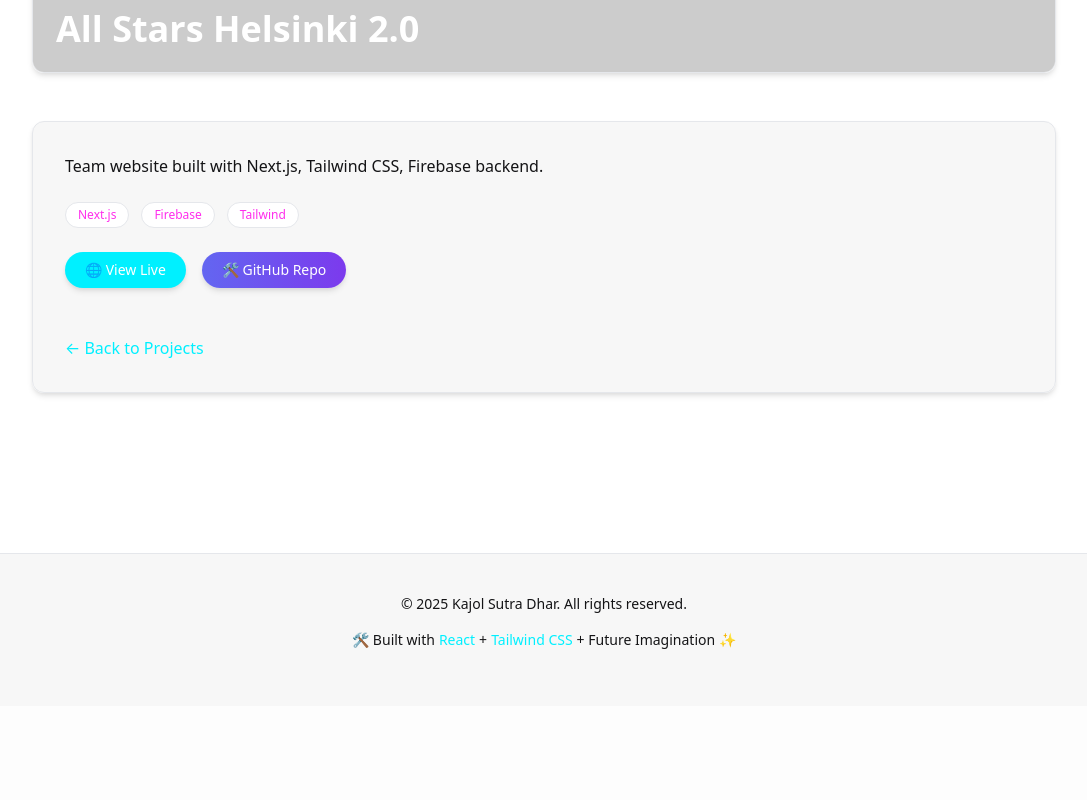
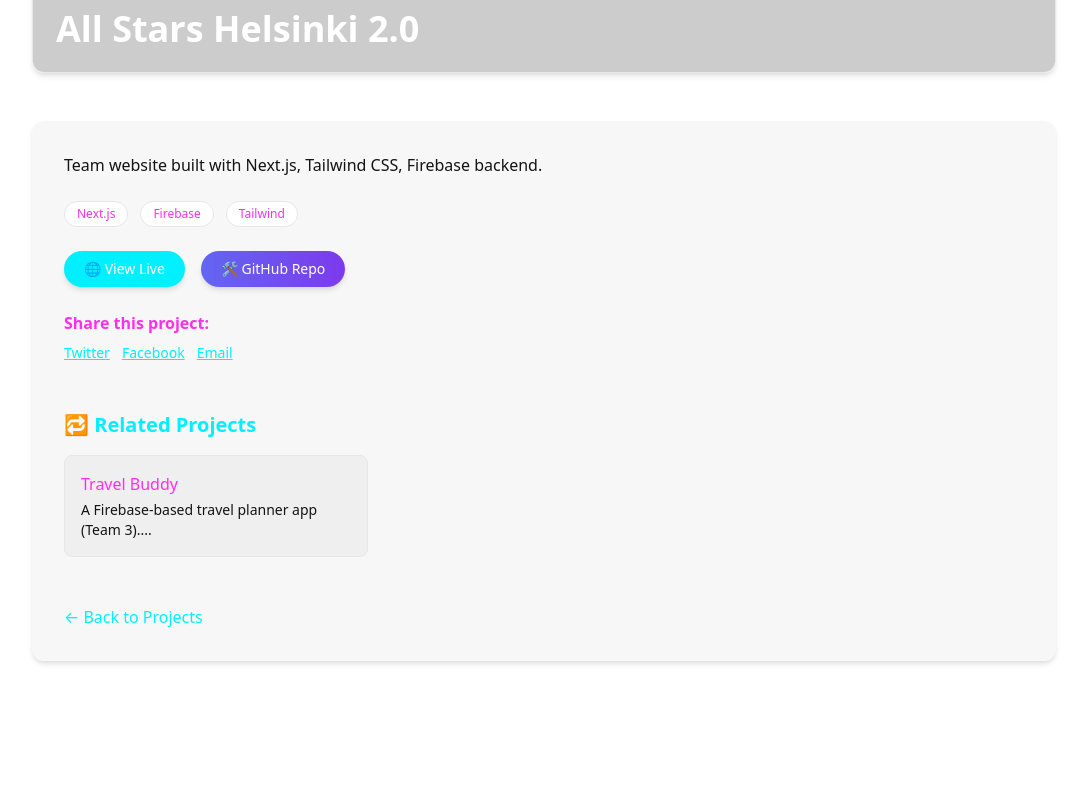
Before and after one commit to the-sankari/kajol-sutra-dhar, a React (Vite) app in the folder client/: page /projects/all-stars-helsinki-2-0 in a window 1280 px wide. Shown: the part 620-1420 px from the top of the page, without its empty margins (96-1183 px from the left). Before the commit the page ends 1326 px from the top, so only its background shows below. Built offline with nearby package versions, Linux system fonts and the light colour scheme.

Commit message:
Related project based cards

```diff
--- a/client/src/components/project/ProjectsDetails.jsx
+++ b/client/src/components/project/ProjectsDetails.jsx
@@ -1,19 +1,15 @@
 import { useParams, Link } from "react-router-dom";
 import { projects } from "../../data/projects";
 import ReactMarkdown from "react-markdown";
-import { useEffect, useRef } from "react";
+import { useEffect } from "react";
 
 const ProjectDetails = () => {
   const { slug } = useParams();
-  const sectionRef = useRef(null);
-
   const project = projects.find((p) => p.slug === slug);
 
   useEffect(() => {
-    if (sectionRef.current) {
-      sectionRef.current.scrollIntoView({ behavior: "smooth" });
-    }
-  }, []);
+    window.scrollTo({ top: 0, behavior: "smooth" });
+  }, [slug]);
 
   if (!project) {
     return (
@@ -23,44 +19,46 @@ const ProjectDetails = () => {
     );
   }
 
-  const featuredContent = project.video ? (
-    <video
-      controls
-      className="w-full h-[250px] md:h-[400px] object-cover rounded-xl border border-skin-accent2/20 shadow-md"
-    >
-      <source src={project.video} type="video/mp4" />
-      Your browser does not support the video tag.
-    </video>
-  ) : (
-    <img
-      src={
-        project.image || "https://placehold.co/1200x500?text=Project+Preview"
-      }
-      alt={project.name}
-      className="w-full h-[250px] md:h-[400px] object-cover rounded-xl border border-skin-accent2/20 shadow-md"
-    />
-  );
+  // Related projects based on shared tags
+  const related = projects
+    .filter(
+      (p) => p.slug !== slug && p.tags.some((tag) => project.tags.includes(tag))
+    )
+    .slice(0, 3);
+
+  const isVideo = project.media?.endsWith(".mp4") || false;
 
   return (
-    <section
-      ref={sectionRef}
-      className="min-h-screen px-4 md:px-8 py-20 bg-skin-bg text-skin-text animate-fadeIn"
-    >
+    <section className="min-h-screen px-4 md:px-8 py-20 bg-skin-bg text-skin-text">
       {/* Breadcrumb */}
       <div className="text-sm text-skin-accent mb-4">
-        <Link to="/" className="hover:underline">
-          Home
-        </Link>{" "}
-        →{" "}
-        <Link to="/projects" className="hover:underline">
-          Projects
-        </Link>{" "}
-        → {project.name}
+        <Link to="/">Home</Link> <span className="mx-1">→</span>{" "}
+        <Link to="/projects">Projects</Link> <span className="mx-1">→</span>{" "}
+        <span className="text-skin-accent2 font-medium">{project.name}</span>
       </div>
 
-      {/* Hero Content */}
+      {/* Hero Media */}
       <div className="relative max-w-5xl mx-auto">
-        {featuredContent}
+        {isVideo ? (
+          <video
+            src={project.media}
+            autoPlay
+            loop
+            muted
+            playsInline
+            className="w-full h-[250px] md:h-[400px] object-cover rounded-xl shadow-md hover:shadow-lg border border-skin-accent2/20"
+          />
+        ) : (
+          <img
+            src={
+              project.image ||
+              "https://placehold.co/1200x500?text=Project+Preview"
+            }
+            alt={project.name}
+            loading="lazy"
+            className="w-full h-[250px] md:h-[400px] object-cover rounded-xl shadow-md hover:shadow-lg border border-skin-accent2/20"
+          />
+        )}
         <div className="absolute inset-0 bg-gradient-to-t from-black/70 via-black/40 to-transparent rounded-xl" />
         <h1 className="absolute bottom-6 left-6 text-3xl md:text-4xl font-bold text-white drop-shadow-xl">
           {project.name}
@@ -68,8 +66,8 @@ const ProjectDetails = () => {
       </div>
 
       {/* Project Info */}
-      <div className="max-w-5xl mx-auto mt-12 bg-skin-panel backdrop-blur-md border border-skin-accent2/10 rounded-xl p-8 shadow-md">
-        <ReactMarkdown className="prose prose-invert max-w-none text-skin-text/90 mb-6">
+      <div className="max-w-5xl mx-auto mt-12 bg-skin-panel backdrop-blur-md rounded-xl p-8 shadow-md hover:shadow-lg transition-shadow">
+        <ReactMarkdown className="prose prose-invert max-w-none mb-6 text-skin-text/90">
           {project.description}
         </ReactMarkdown>
 
@@ -77,20 +75,20 @@ const ProjectDetails = () => {
           {project.tags?.map((tag, i) => (
             <span
               key={i}
-              className="px-3 py-1 text-xs rounded-full bg-skin-bg border border-skin-accent2/30 text-skin-accent2 hover:bg-skin-accent2 hover:text-skin-bg transition duration-200"
+              className="px-3 py-1 text-xs rounded-full bg-skin-bg border border-skin-accent2/50 text-skin-accent2 hover:bg-skin-accent2 hover:text-skin-bg transition duration-200"
             >
               {tag}
             </span>
           ))}
         </div>
 
-        <div className="flex flex-wrap gap-4">
+        <div className="flex flex-wrap gap-4 mb-6">
           {project.live && (
             <a
               href={project.live}
               target="_blank"
               rel="noreferrer"
-              className="px-5 py-2 rounded-full text-sm font-medium text-skin-bg bg-skin-accent hover:scale-105 transition shadow-md"
+              className="px-5 py-2 rounded-full text-sm font-medium text-skin-bg bg-skin-accent hover:scale-105 transition-shadow shadow-md hover:shadow-lg"
             >
               🌐 View Live
             </a>
@@ -100,13 +98,70 @@ const ProjectDetails = () => {
               href={project.github}
               target="_blank"
               rel="noreferrer"
-              className="px-5 py-2 rounded-full text-sm font-medium text-white bg-gradient-to-r from-indigo-500 to-purple-600 hover:scale-105 transition shadow-md"
+              className="px-5 py-2 rounded-full text-sm font-medium text-white bg-gradient-to-r from-indigo-500 to-purple-600 hover:scale-105 transition-shadow shadow-md hover:shadow-lg"
             >
               🛠 GitHub Repo
             </a>
           )}
         </div>
 
+        {/* Share */}
+        <div className="mb-10">
+          <h3 className="font-semibold text-skin-accent2 mb-2">
+            Share this project:
+          </h3>
+          <div className="flex gap-3">
+            <a
+              href={`https://twitter.com/intent/tweet?url=${window.location.href}`}
+              target="_blank"
+              rel="noreferrer"
+              className="text-sm text-skin-accent underline"
+            >
+              Twitter
+            </a>
+            <a
+              href={`https://www.facebook.com/sharer/sharer.php?u=${window.location.href}`}
+              target="_blank"
+              rel="noreferrer"
+              className="text-sm text-skin-accent underline"
+            >
+              Facebook
+            </a>
+            <a
+              href={`mailto:?subject=Check this project&body=${window.location.href}`}
+              className="text-sm text-skin-accent underline"
+            >
+              Email
+            </a>
+          </div>
+        </div>
+
+        {/* Related Projects */}
+        {related.length > 0 && (
+          <div className="mt-12">
+            <h3 className="text-xl font-semibold text-skin-accent mb-4">
+              🔁 Related Projects
+            </h3>
+            <div className="grid grid-cols-1 sm:grid-cols-2 md:grid-cols-3 gap-6">
+              {related.map((p, idx) => (
+                <Link
+                  key={idx}
+                  to={`/projects/${p.slug}`}
+                  className="block bg-skin-panel border border-skin-accent2/20 rounded-lg p-4 hover:shadow-md hover:shadow-skin-accent2 transition"
+                >
+                  <h4 className="text-skin-accent2 font-medium mb-1">
+                    {p.name}
+                  </h4>
+                  <p className="text-sm text-skin-text/80 line-clamp-2">
+                    {p.description?.slice(0, 100)}...
+                  </p>
+                </Link>
+              ))}
+            </div>
+          </div>
+        )}
+
+        {/* Back */}
         <div className="mt-12">
           <Link
             to="/projects"
```
